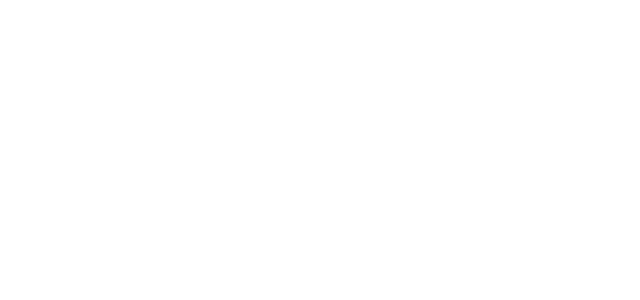
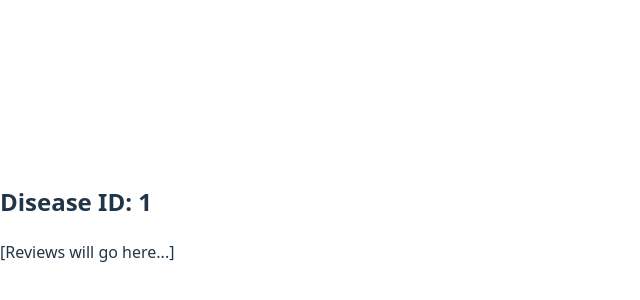
Before and after one commit to groisenberg79/patient-voices, a React (Vite) app in the folder frontend/: page /disease/1 in a window 1280 px wide. Before the commit this address had no page. Shown: the part 178-478 px from the top of the page, without its empty margins (0-640 px from the left). Built offline with nearby package versions, Linux system fonts and the light colour scheme.

Commit message:
add disease page

```diff
--- a/frontend/src/App.jsx
+++ b/frontend/src/App.jsx
@@ -1,12 +1,13 @@
-import { BrowserRouter as Router, Routes, Route } from 'react-router-dom';
-import Home from './pages/Home';
+import { BrowserRouter as Router, Routes, Route } from "react-router-dom";
+import Home from "./pages/Home";
+import DiseasePage from "./pages/DiseasePage";
 
 function App() {
   return (
     <Router>
       <Routes>
         <Route path="/" element={<Home />} />
-        {/* other pages will go here */}
+        <Route path="/disease/:id" element={<DiseasePage />} />
       </Routes>
     </Router>
   );
--- /dev/null
+++ b/frontend/src/pages/DiseasePage.jsx
@@ -0,0 +1,14 @@
+import { useParams } from 'react-router-dom';
+
+function DiseasePage() {
+  const { id } = useParams();
+
+  return (
+    <div>
+      <h2>Disease ID: {id}</h2>
+      <p>[Reviews will go here...]</p>
+    </div>
+  );
+}
+
+export default DiseasePage;
--- a/frontend/src/pages/Home.jsx
+++ b/frontend/src/pages/Home.jsx
@@ -1,3 +1,4 @@
+import { Link } from 'react-router-dom';
 import { useState } from "react";
 import axios from "axios";
 
@@ -34,8 +35,10 @@ function Home() {
       <ul>
         {results.map((item, index) => (
           <li key={index}>
-            <strong>{item.name}</strong> (ID: {item.id})
-          </li>
+          <Link to={`/disease/${item.id}`}>
+            <strong>{item.name}</strong>
+          </Link>
+        </li>
         ))}
       </ul>
     </div>
```
